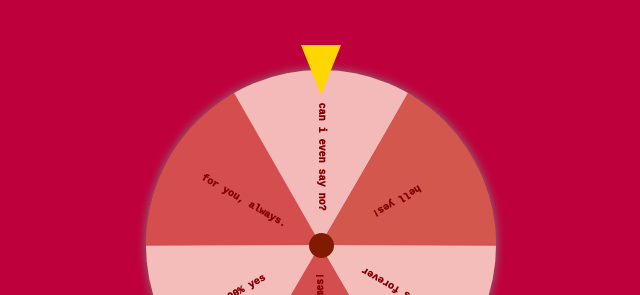
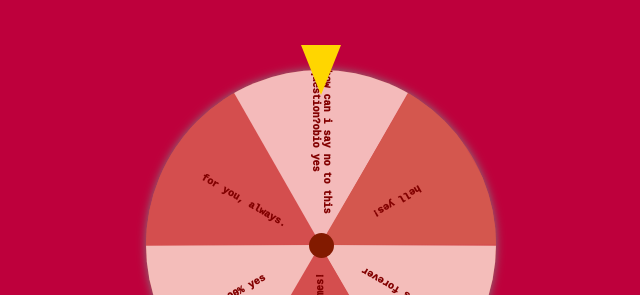
Before and after one commit to jagdishdas295/HAPPY-VALENTINES-DAY-BABE, a plain HTML site: page index.html in a window 1280 px wide. Shown: the part 155-450 px from the top of the page, without its empty margins (319-959 px from the left). Drawn offline with Linux system fonts and the light colour scheme.

Commit message:
Add files via upload

```diff
--- a/index.html
+++ b/index.html
@@ -10,7 +10,7 @@
 
     <h1 class="valentine">will you be my valentine priyanshi?</h1>
 	<div class="container">
-		<div class="one">can i even say no?</div>
+		<div class="one">how can i say no to this question?obio yes</div>
 		<div class="two">hell yes!</div>
 		<div class="three">yours forever</div>
 		<div class="four">yes,a million times!</div>
```
